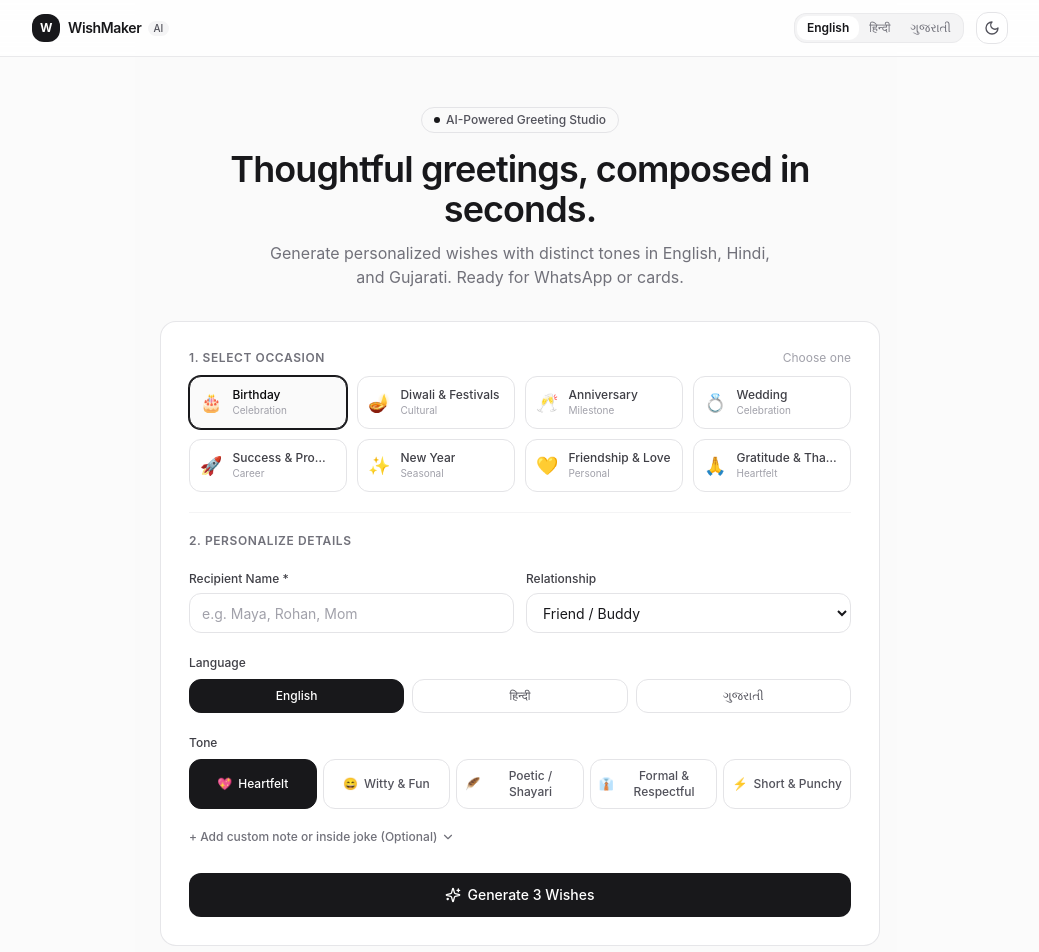
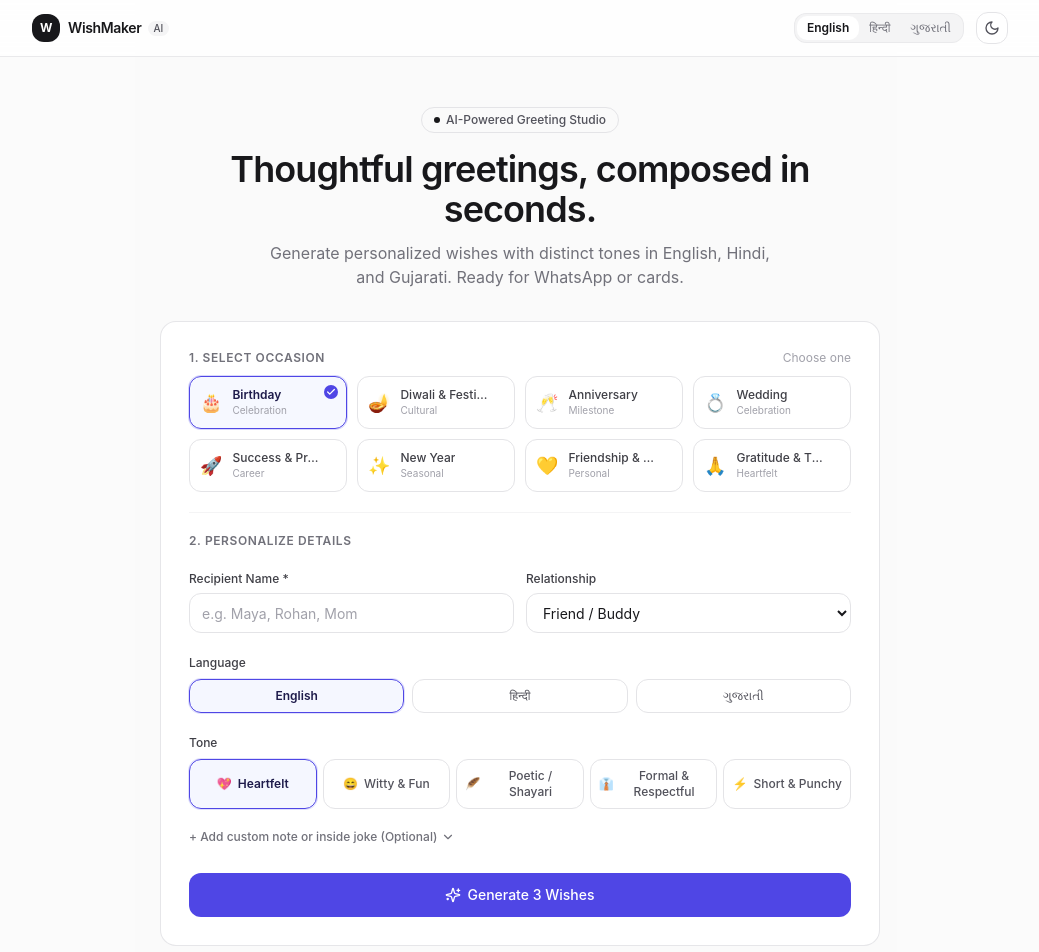
Before and after one commit to princesojitra/wishmaker, a React (Vite) app: page / in a window 1280 px wide. Shown: the top 952 px of the page, without its empty margins (120-1159 px from the left). Built offline with nearby package versions, Linux system fonts and the light colour scheme; a web font is replaced by a local one.

Commit message:
style: replace harsh black selections with modern soft indigo tint and subtle checkmarks

```diff
--- a/src/components/OccasionSelector.tsx
+++ b/src/components/OccasionSelector.tsx
@@ -1,4 +1,5 @@
 import React from 'react';
+import { Check } from 'lucide-react';
 import { OCCASIONS } from '../data/occasions';
 import { Language } from '../types/wish';
 
@@ -40,21 +41,27 @@ export const OccasionSelector: React.FC<OccasionSelectorProps> = ({
               key={occ.id}
               type="button"
               onClick={() => onSelectOccasion(occ.id)}
-              className={`flex items-center gap-2.5 rounded-lg p-2.5 text-left border transition-all duration-150 outline-none ${
+              className={`relative flex items-center gap-2.5 rounded-lg p-2.5 text-left border transition-all duration-150 outline-none ${
                 isSelected
-                  ? 'border-zinc-900 bg-zinc-50 text-zinc-950 ring-1 ring-zinc-900 shadow-xs dark:border-zinc-100 dark:bg-zinc-800 dark:text-zinc-100 dark:ring-zinc-100'
+                  ? 'border-indigo-600 bg-indigo-50/50 text-indigo-950 shadow-xs ring-1 ring-indigo-500/25 dark:border-indigo-400 dark:bg-indigo-950/40 dark:text-indigo-100'
                   : 'border-zinc-200 bg-white text-zinc-700 hover:border-zinc-300 hover:bg-zinc-50/50 dark:border-zinc-800 dark:bg-zinc-900/40 dark:text-zinc-300 dark:hover:border-zinc-700'
               }`}
             >
               <span className="text-lg shrink-0">{occ.icon}</span>
-              <div className="min-w-0">
-                <p className="text-xs font-medium truncate">
+              <div className="min-w-0 pr-4">
+                <p className={`text-xs font-medium truncate ${isSelected ? 'text-indigo-950 font-semibold dark:text-indigo-100' : ''}`}>
                   {getLocalizedTitle(occ)}
                 </p>
                 <p className="text-[10px] text-zinc-400 dark:text-zinc-500 truncate">
                   {occ.tag}
                 </p>
               </div>
+
+              {isSelected && (
+                <div className="absolute top-2 right-2 flex h-3.5 w-3.5 items-center justify-center rounded-full bg-indigo-600 text-white dark:bg-indigo-500">
+                  <Check className="h-2.5 w-2.5 stroke-[3]" />
+                </div>
+              )}
             </button>
           );
         })}
--- a/src/components/WishCard.tsx
+++ b/src/components/WishCard.tsx
@@ -71,7 +71,7 @@ export const WishCard: React.FC<WishCardProps> = ({
             <textarea
               value={editedContent}
               onChange={(e) => setEditedContent(e.target.value)}
-              className={`w-full rounded-lg border border-zinc-300 bg-zinc-50 p-2.5 text-xs text-zinc-900 focus-visible:outline-none focus-visible:ring-1 focus-visible:ring-zinc-900 min-h-[120px] ${langClass} dark:bg-zinc-800 dark:text-zinc-100 dark:border-zinc-700`}
+              className={`w-full rounded-lg border border-zinc-200 bg-zinc-50 p-2.5 text-xs text-zinc-900 focus-visible:outline-none focus-visible:border-indigo-600 focus-visible:ring-1 focus-visible:ring-indigo-600/30 min-h-[120px] ${langClass} dark:bg-zinc-800 dark:text-zinc-100 dark:border-zinc-700`}
             />
             <div className="flex justify-end">
               <button
@@ -107,7 +107,7 @@ export const WishCard: React.FC<WishCardProps> = ({
             onClick={handleCopy}
             className={`text-xs gap-1.5 h-8 px-2.5 transition-all ${
               copied
-                ? 'border-zinc-900 bg-zinc-900 text-white dark:bg-white dark:text-zinc-900'
+                ? 'border-emerald-600 bg-emerald-50 text-emerald-700 dark:bg-emerald-950 dark:text-emerald-300 font-medium'
                 : ''
             }`}
           >
--- a/src/components/WishForm.tsx
+++ b/src/components/WishForm.tsx
@@ -113,7 +113,7 @@ export const WishForm: React.FC<WishFormProps> = ({
             <select
               value={relationship}
               onChange={(e) => setRelationship(e.target.value)}
-              className="flex h-10 w-full rounded-lg border border-zinc-200 bg-white px-3 py-2 text-sm text-zinc-900 focus-visible:outline-none focus-visible:border-zinc-900 focus-visible:ring-1 focus-visible:ring-zinc-900 dark:border-zinc-800 dark:bg-zinc-900 dark:text-zinc-100 shadow-xs"
+              className="flex h-10 w-full rounded-lg border border-zinc-200 bg-white px-3 py-2 text-sm text-zinc-900 focus-visible:outline-none focus-visible:border-indigo-600 focus-visible:ring-1 focus-visible:ring-indigo-600 dark:border-zinc-800 dark:bg-zinc-900 dark:text-zinc-100 shadow-xs"
             >
               {RELATIONSHIPS.map((rel) => (
                 <option key={rel.id} value={rel.id}>
@@ -134,20 +134,23 @@ export const WishForm: React.FC<WishFormProps> = ({
               : 'Language'}
           </label>
           <div className="grid grid-cols-3 gap-2">
-            {LANGUAGES.map((lang) => (
+            {LANGUAGES.map((lang) => {
+              const isSelected = language === lang.id;
+              return (
                 <button
                   key={lang.id}
                   type="button"
                   onClick={() => onLanguageChange(lang.id)}
                   className={`flex items-center justify-center gap-1.5 rounded-lg py-2 px-3 text-xs font-medium border transition-all ${
-                  language === lang.id
-                    ? 'border-zinc-900 bg-zinc-900 text-white dark:border-zinc-100 dark:bg-zinc-100 dark:text-zinc-900 shadow-xs'
+                    isSelected
+                      ? 'border-indigo-600 bg-indigo-50/60 text-indigo-950 font-semibold shadow-xs ring-1 ring-indigo-500/20 dark:border-indigo-400 dark:bg-indigo-950/40 dark:text-indigo-100'
                       : 'border-zinc-200 bg-white text-zinc-600 hover:bg-zinc-50 dark:border-zinc-800 dark:bg-zinc-900 dark:text-zinc-400 dark:hover:bg-zinc-800'
                   }`}
                 >
                   <span>{lang.native}</span>
                 </button>
-            ))}
+              );
+            })}
           </div>
         </div>
 
@@ -170,7 +173,7 @@ export const WishForm: React.FC<WishFormProps> = ({
                   onClick={() => setTone(t.id)}
                   className={`flex items-center justify-center gap-1.5 rounded-lg py-2 px-2 text-center border text-xs font-medium transition-all ${
                     isSelected
-                      ? 'border-zinc-900 bg-zinc-900 text-white dark:border-zinc-100 dark:bg-zinc-100 dark:text-zinc-900 shadow-xs'
+                      ? 'border-indigo-600 bg-indigo-50/60 text-indigo-950 font-semibold shadow-xs ring-1 ring-indigo-500/20 dark:border-indigo-400 dark:bg-indigo-950/40 dark:text-indigo-100'
                       : 'border-zinc-200 bg-white text-zinc-600 hover:bg-zinc-50 dark:border-zinc-800 dark:bg-zinc-900 dark:text-zinc-400 dark:hover:bg-zinc-800'
                   }`}
                 >
@@ -223,11 +226,11 @@ export const WishForm: React.FC<WishFormProps> = ({
           type="submit"
           size="lg"
           disabled={isLoading}
-          className="w-full text-sm font-medium py-3 rounded-xl shadow-xs"
+          className="w-full text-sm font-medium py-3 rounded-xl bg-indigo-600 hover:bg-indigo-700 text-white shadow-xs dark:bg-indigo-500 dark:hover:bg-indigo-600"
         >
           {isLoading ? (
             <div className="flex items-center gap-2">
-              <span className="h-4 w-4 animate-spin rounded-full border-2 border-white dark:border-zinc-900 border-t-transparent" />
+              <span className="h-4 w-4 animate-spin rounded-full border-2 border-white border-t-transparent" />
               <span>Generating wishes...</span>
             </div>
           ) : (
--- a/src/components/ui/input.tsx
+++ b/src/components/ui/input.tsx
@@ -10,7 +10,7 @@ const Input = React.forwardRef<HTMLInputElement, InputProps>(
       <input
         type={type}
         className={cn(
-          "flex h-10 w-full rounded-lg border border-zinc-200 bg-white px-3 py-2 text-sm text-zinc-900 placeholder:text-zinc-400 focus-visible:outline-none focus-visible:border-zinc-900 focus-visible:ring-1 focus-visible:ring-zinc-900 disabled:cursor-not-allowed disabled:opacity-50 transition-colors shadow-xs dark:border-zinc-800 dark:bg-zinc-900 dark:text-zinc-100 dark:placeholder:text-zinc-500 dark:focus-visible:border-zinc-300 dark:focus-visible:ring-zinc-300",
+          "flex h-10 w-full rounded-lg border border-zinc-200 bg-white px-3 py-2 text-sm text-zinc-900 placeholder:text-zinc-400 focus-visible:outline-none focus-visible:border-indigo-600 focus-visible:ring-1 focus-visible:ring-indigo-600/30 disabled:cursor-not-allowed disabled:opacity-50 transition-colors shadow-xs dark:border-zinc-800 dark:bg-zinc-900 dark:text-zinc-100 dark:placeholder:text-zinc-500 dark:focus-visible:border-indigo-400 dark:focus-visible:ring-indigo-400/30",
           className
         )}
         ref={ref}
--- a/src/components/ui/textarea.tsx
+++ b/src/components/ui/textarea.tsx
@@ -9,7 +9,7 @@ const Textarea = React.forwardRef<HTMLTextAreaElement, TextareaProps>(
     return (
       <textarea
         className={cn(
-          "flex min-h-[76px] w-full rounded-lg border border-zinc-200 bg-white px-3 py-2 text-sm text-zinc-900 placeholder:text-zinc-400 focus-visible:outline-none focus-visible:border-zinc-900 focus-visible:ring-1 focus-visible:ring-zinc-900 disabled:cursor-not-allowed disabled:opacity-50 transition-colors shadow-xs dark:border-zinc-800 dark:bg-zinc-900 dark:text-zinc-100 dark:placeholder:text-zinc-500 dark:focus-visible:border-zinc-300 dark:focus-visible:ring-zinc-300",
+          "flex min-h-[76px] w-full rounded-lg border border-zinc-200 bg-white px-3 py-2 text-sm text-zinc-900 placeholder:text-zinc-400 focus-visible:outline-none focus-visible:border-indigo-600 focus-visible:ring-1 focus-visible:ring-indigo-600/30 disabled:cursor-not-allowed disabled:opacity-50 transition-colors shadow-xs dark:border-zinc-800 dark:bg-zinc-900 dark:text-zinc-100 dark:placeholder:text-zinc-500 dark:focus-visible:border-indigo-400 dark:focus-visible:ring-indigo-400/30",
           className
         )}
         ref={ref}
```
Lines whose indentation alone changed are shown as unchanged.
